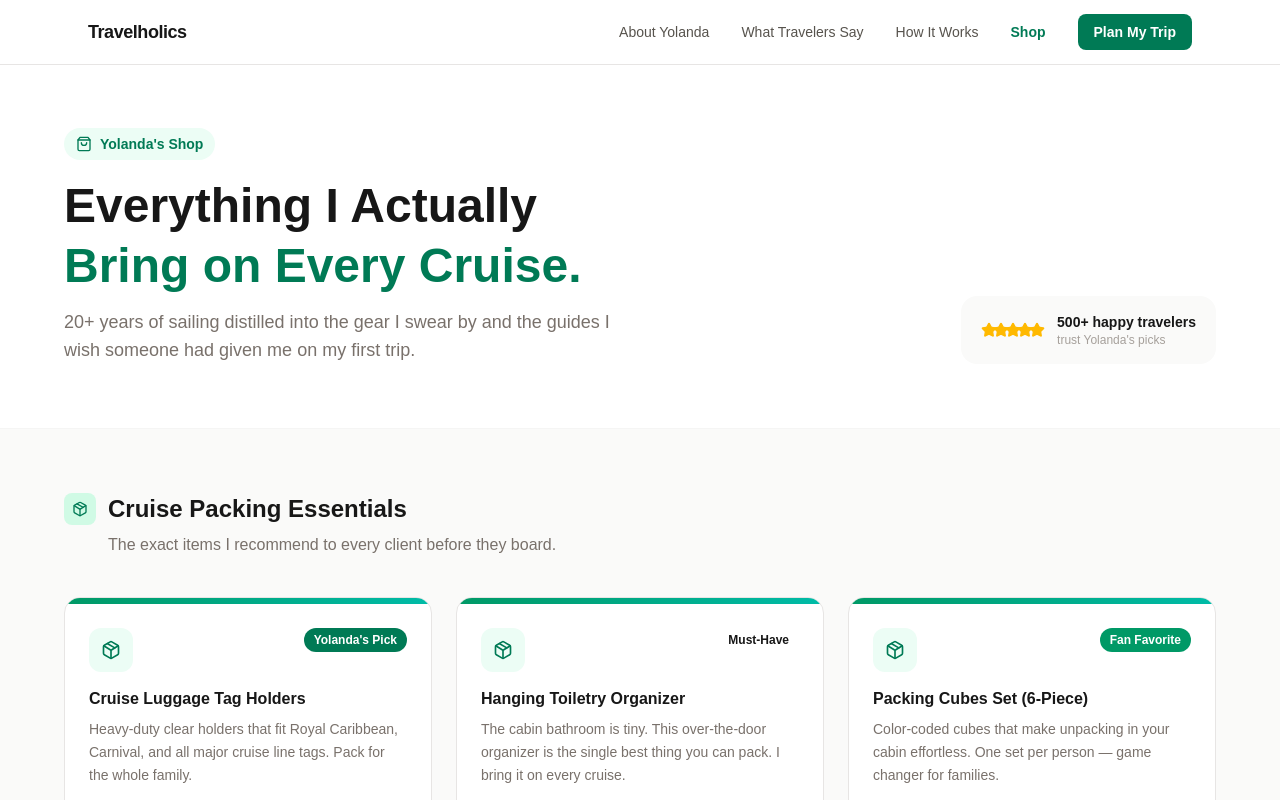
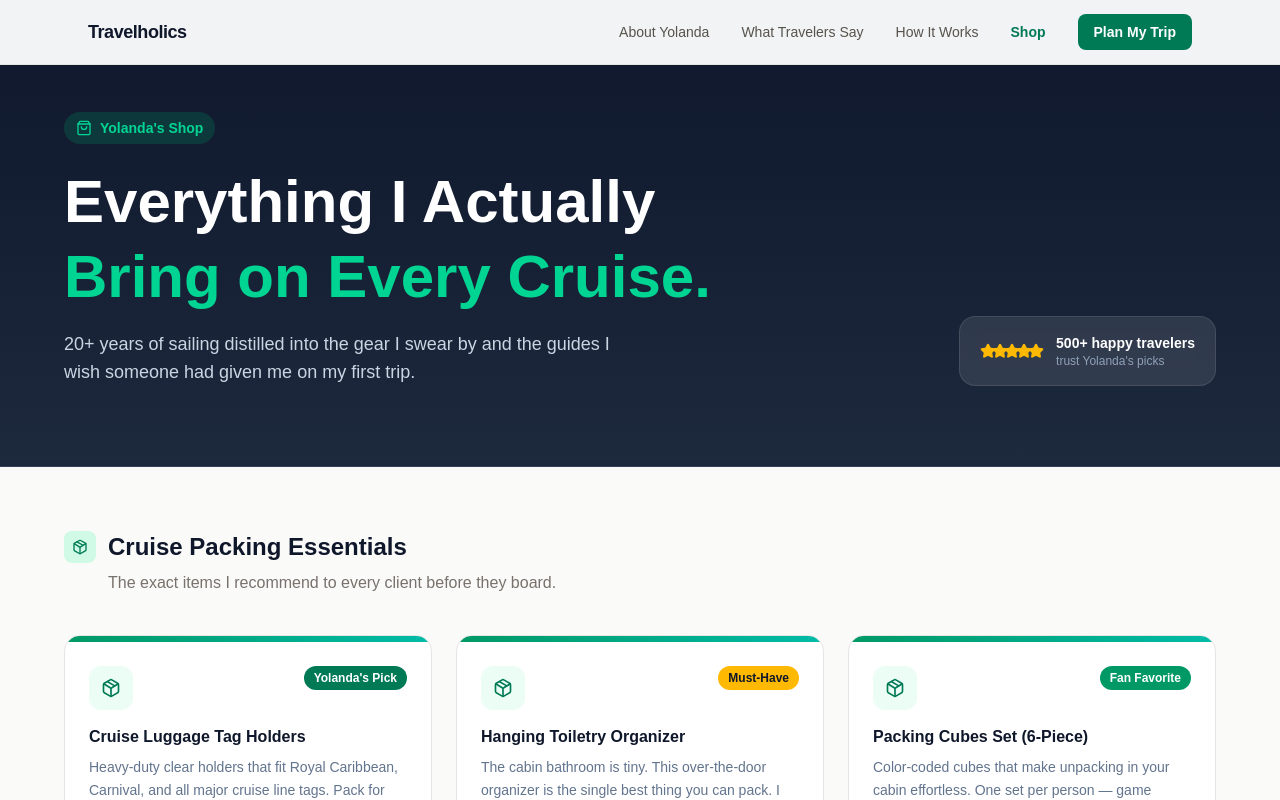
Before and after one commit to mrrickyspanish/travelholics, a Next.js app: page /shop in a window 1280 px wide. Shown: the top 800 px of the page. Built offline with nearby package versions, Linux system fonts and the light colour scheme.

Commit message:
Update page.tsx

```diff
--- a/app/shop/page.tsx
+++ b/app/shop/page.tsx
@@ -102,13 +102,13 @@ const digitalProducts = [
 
 const badgeColors: Record<string, string> = {
   "Yolanda's Pick": "bg-emerald-700 text-white",
-  "Must-Have": "bg-gold-500 text-navy-900",
+  "Must-Have": "bg-amber-400 text-slate-900",
   "Fan Favorite": "bg-emerald-600 text-white",
-  "Under $10": "bg-navy-700 text-white",
+  "Under $10": "bg-slate-700 text-white",
   "Space Saver": "bg-emerald-800 text-white",
   "Best Seller": "bg-amber-500 text-white",
   "New": "bg-teal-600 text-white",
-  "For Planners": "bg-navy-800 text-white",
+  "For Planners": "bg-slate-800 text-white",
 };
 
 function ProductCard({ product, index }: { product: typeof packingProducts[0]; index: number }) {
@@ -142,16 +142,16 @@ function ProductCard({ product, index }: { product: typeof packingProducts[0]; i
         </div>
 
         {/* Content */}
-        <h3 className="font-semibold text-navy-900 text-base leading-snug mb-2 group-hover:text-emerald-700 transition-colors">
+        <h3 className="font-semibold text-slate-900 text-base leading-snug mb-2 group-hover:text-emerald-700 transition-colors">
           {product.name}
         </h3>
-        <p className="text-stone-500 text-sm leading-relaxed flex-1 mb-5">
+        <p className="text-slate-500 text-sm leading-relaxed flex-1 mb-5">
           {product.description}
         </p>
 
         {/* Footer */}
         <div className="flex items-center justify-between pt-4 border-t border-stone-100">
-          <span className="font-bold text-lg text-navy-900">{product.price}</span>
+          <span className="font-bold text-lg text-slate-900">{product.price}</span>
           <a
             href={product.url}
             target="_blank"
@@ -178,7 +178,7 @@ export default function ShopPage() {
       {/* Nav — matches existing site */}
       <nav className="fixed top-0 left-0 right-0 z-50 bg-white/95 backdrop-blur-sm border-b border-stone-200">
         <div className="max-w-6xl mx-auto px-6 h-16 flex items-center justify-between">
-          <Link href="/" className="font-bold text-navy-900 text-lg tracking-tight">Travelholics</Link>
+          <Link href="/" className="font-bold text-slate-900 text-lg tracking-tight">Travelholics</Link>
           <div className="hidden md:flex items-center gap-8 text-sm text-stone-600">
             <Link href="/#about" className="hover:text-emerald-700 transition-colors">About Yolanda</Link>
             <Link href="/#testimonials" className="hover:text-emerald-700 transition-colors">What Travelers Say</Link>
@@ -192,36 +192,36 @@ export default function ShopPage() {
       </nav>
 
       {/* Hero */}
-      <section className="pt-32 pb-16 px-6 bg-white border-b border-stone-100">
+      <section className="pt-28 pb-20 px-6 bg-gradient-to-b from-slate-900 to-slate-800 border-b border-slate-700">
         <div className="max-w-6xl mx-auto">
           <motion.div
             initial={{ opacity: 0, y: 20 }}
             animate={{ opacity: 1, y: 0 }}
             transition={{ duration: 0.5 }}
-            className="flex flex-col md:flex-row md:items-end md:justify-between gap-6"
+            className="flex flex-col md:flex-row md:items-end md:justify-between gap-8"
           >
             <div>
-              <div className="inline-flex items-center gap-2 bg-emerald-50 text-emerald-700 text-sm font-semibold px-3 py-1.5 rounded-full mb-4">
+              <div className="inline-flex items-center gap-2 bg-emerald-700/30 text-emerald-400 text-sm font-semibold px-3 py-1.5 rounded-full mb-5">
                 <ShoppingBag className="w-4 h-4" />
                 Yolanda's Shop
               </div>
-              <h1 className="text-4xl md:text-5xl font-bold text-navy-900 leading-tight mb-3">
+              <h1 className="text-4xl md:text-6xl font-bold text-white leading-tight mb-4">
                 Everything I Actually<br />
-                <span className="text-emerald-700">Bring on Every Cruise.</span>
+                <span className="text-emerald-400">Bring on Every Cruise.</span>
               </h1>
-              <p className="text-stone-500 text-lg max-w-xl">
+              <p className="text-slate-300 text-lg max-w-xl">
                 20+ years of sailing distilled into the gear I swear by and the guides I wish someone had given me on my first trip.
               </p>
             </div>
-            <div className="flex items-center gap-3 bg-stone-50 rounded-2xl px-5 py-4 shrink-0">
+            <div className="flex items-center gap-3 bg-white/10 backdrop-blur rounded-2xl px-5 py-4 shrink-0 border border-white/10">
               <div className="flex -space-x-1">
                 {[...Array(5)].map((_, i) => (
                   <Star key={i} className="w-4 h-4 fill-amber-400 text-amber-400" />
                 ))}
               </div>
               <div>
-                <div className="text-sm font-semibold text-navy-900">500+ happy travelers</div>
-                <div className="text-xs text-stone-400">trust Yolanda's picks</div>
+                <div className="text-sm font-semibold text-white">500+ happy travelers</div>
+                <div className="text-xs text-slate-400">trust Yolanda's picks</div>
               </div>
             </div>
           </motion.div>
@@ -241,7 +241,7 @@ export default function ShopPage() {
               <div className="w-8 h-8 rounded-lg bg-emerald-100 flex items-center justify-center">
                 <Package className="w-4 h-4 text-emerald-700" />
               </div>
-              <h2 className="text-2xl font-bold text-navy-900">Cruise Packing Essentials</h2>
+              <h2 className="text-2xl font-bold text-slate-900">Cruise Packing Essentials</h2>
             </div>
             <p className="text-stone-500 ml-11">The exact items I recommend to every client before they board.</p>
           </motion.div>
@@ -272,7 +272,7 @@ export default function ShopPage() {
               <div className="w-8 h-8 rounded-lg bg-amber-100 flex items-center justify-center">
                 <BookOpen className="w-4 h-4 text-amber-600" />
               </div>
-              <h2 className="text-2xl font-bold text-navy-900">Digital Guides & Itineraries</h2>
+              <h2 className="text-2xl font-bold text-slate-900">Digital Guides & Itineraries</h2>
             </div>
             <p className="text-stone-500 ml-11">Downloadable PDFs packed with 20 years of cruise knowledge. Instant access after purchase.</p>
           </motion.div>
```
